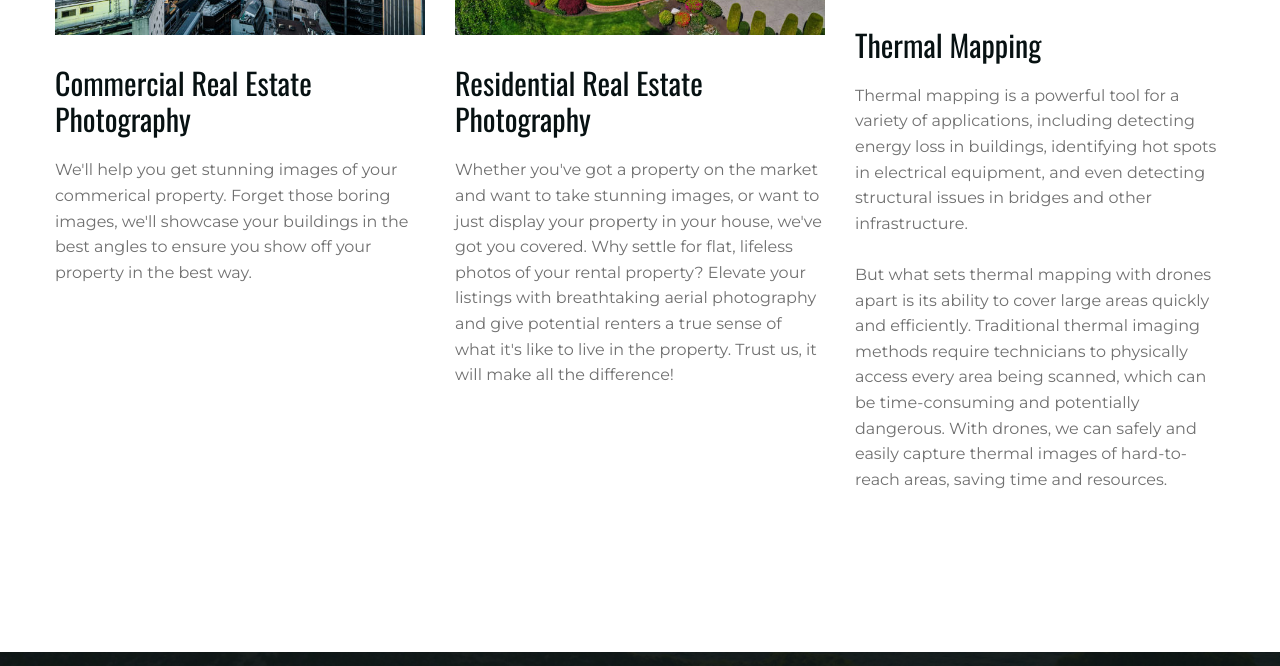
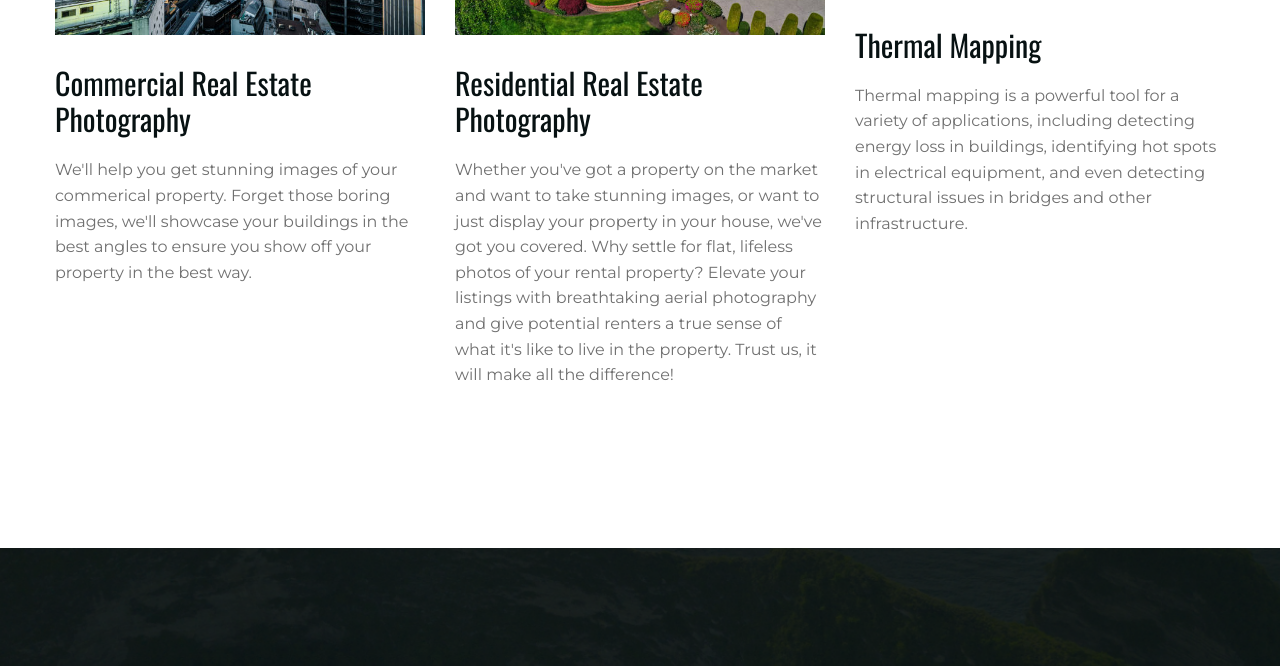
Before and after one commit to shummushshah/AirVenture, a plain HTML site: page services.html in a window 1280 px wide. Shown: the part 1272-1938 px from the top of the page. Drawn offline with nearby package versions, Linux system fonts and the light colour scheme; files whose address does not match are found by name.

Commit message:
update 2

```diff
--- a/services.html
+++ b/services.html
@@ -167,9 +167,7 @@
                             </div>
                             <div class="cat-cap">
                                 <h5><a href="services.html">Thermal mapping</a></h5>
-                                <p>Thermal mapping is a powerful tool for a variety of applications, including detecting energy loss in buildings, identifying hot spots in electrical equipment, and even detecting structural issues in bridges and other infrastructure. <br><br>
-
-But what sets thermal mapping with drones apart is its ability to cover large areas quickly and efficiently. Traditional thermal imaging methods require technicians to physically access every area being scanned, which can be time-consuming and potentially dangerous. With drones, we can safely and easily capture thermal images of hard-to-reach areas, saving time and resources.
+                                <p>Thermal mapping is a powerful tool for a variety of applications, including detecting energy loss in buildings, identifying hot spots in electrical equipment, and even detecting structural issues in bridges and other infrastructure.
 </p>
                             </div>
                         </div>
```
Also changed, not shown: index.html (+1 -3 lines).
